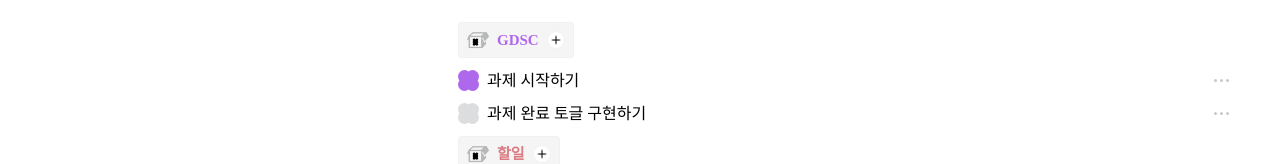
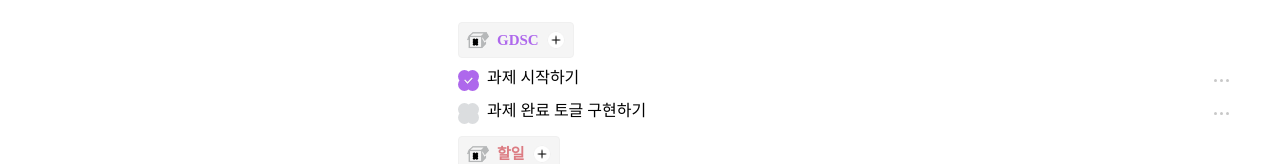
Before and after one commit to 9yujin/todomate-clone, a React (Create React App) app: page / in a window 1280 px wide. Shown: the part 148-312 px from the top of the page. Built offline with nearby package versions, Linux system fonts and the light colour scheme.

Commit message:
feat : 토글시 체크svg

```diff
--- a/src/components/feed/TodoItem.tsx
+++ b/src/components/feed/TodoItem.tsx
@@ -2,8 +2,9 @@ import { useRecoilState } from 'recoil';
 import styled from 'styled-components';
 import { ReactComponent as ThreeDot } from '../../assets/vectors/three-dots.svg';
 import { ReactComponent as TodoCheck } from '../../assets/vectors/todo-check.svg';
+import { ReactComponent as CheckIcon } from '../../assets/vectors/check.svg';
 import { ITodoItem } from '../../interfaces/ITodoItem';
-import { todoSelector, todoState } from '../../stores/todo';
+import { todoState } from '../../stores/todo';
 
 const TodoItem = ({ item }: { item: ITodoItem }) => {
   const { label, isDone, category, id } = item;
@@ -18,10 +19,10 @@ const TodoItem = ({ item }: { item: ITodoItem }) => {
   return (
     <Wrapper>
       <div>
-        <TodoCheck
-          fill={isDone ? category.color : '#DBDDDF'}
-          onClick={handleToggleTodo}
-        />
+        <Check onClick={handleToggleTodo}>
+          <TodoCheck fill={isDone ? category.color : '#DBDDDF'} />
+          {isDone && <CheckIcon className="check" />}
+        </Check>
         <p>{label}</p>
       </div>
       <ThreeDot />
@@ -36,21 +37,31 @@ const Wrapper = styled.div`
   justify-content: space-between;
   align-items: center;
   margin: 6px 0;
+
   & > div {
     display: flex;
-    font-size: 16px;
-    font-weight: 400;
-    line-height: 21px;
     p {
       margin-left: 8px;
     }
-    /* 체크박스 */
-    svg {
-      cursor: pointer;
-    }
   }
+
   /* threedot button */
   & > svg {
     cursor: pointer;
   }
 `;
+
+const Check = styled.div`
+  display: flex;
+  font-size: 16px;
+  font-weight: 400;
+  line-height: 21px;
+
+  /* 체크박스 */
+  svg {
+    cursor: pointer;
+  }
+  .check {
+    position: absolute;
+  }
+`;
```
Also changed, not shown: src/assets/vectors/check.svg.
